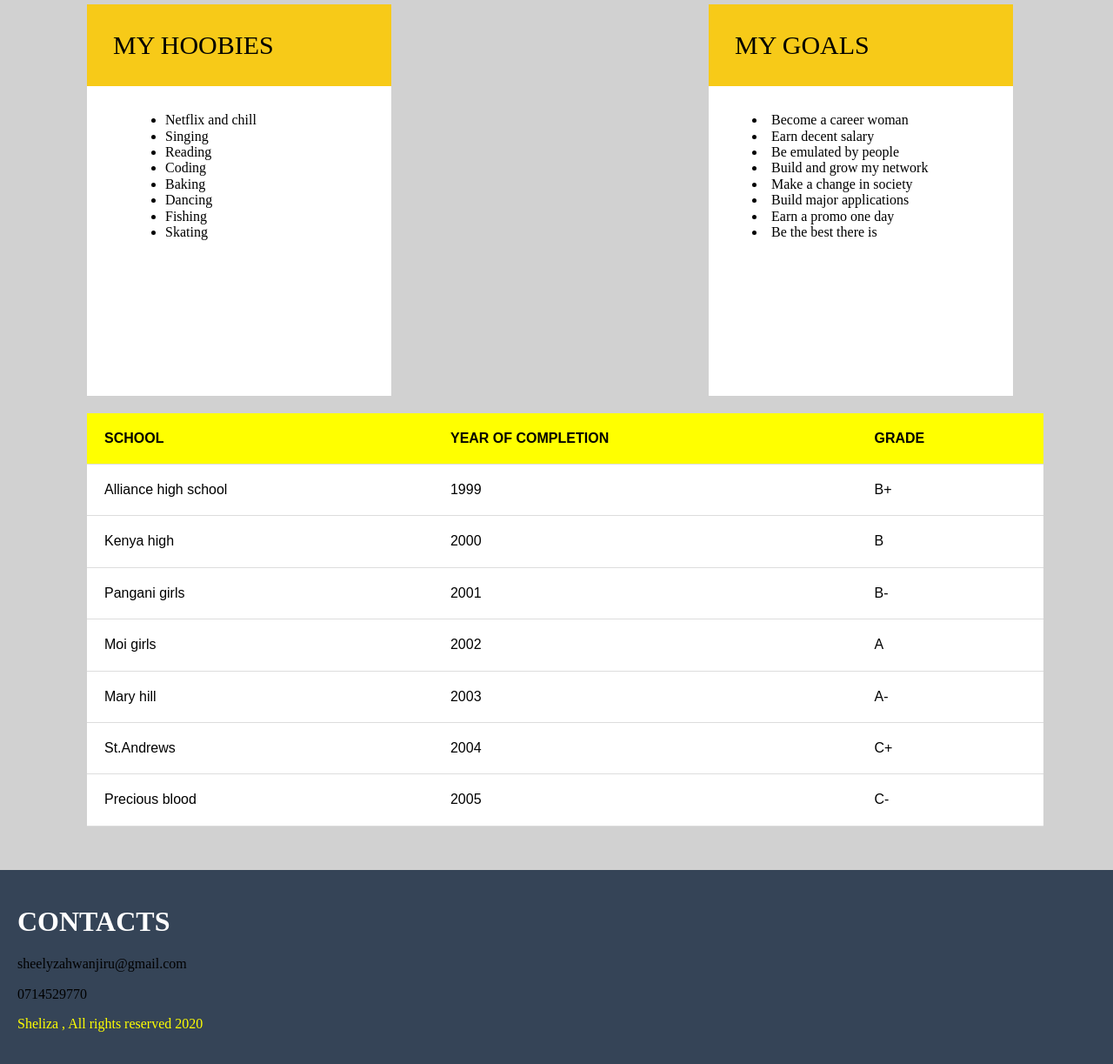
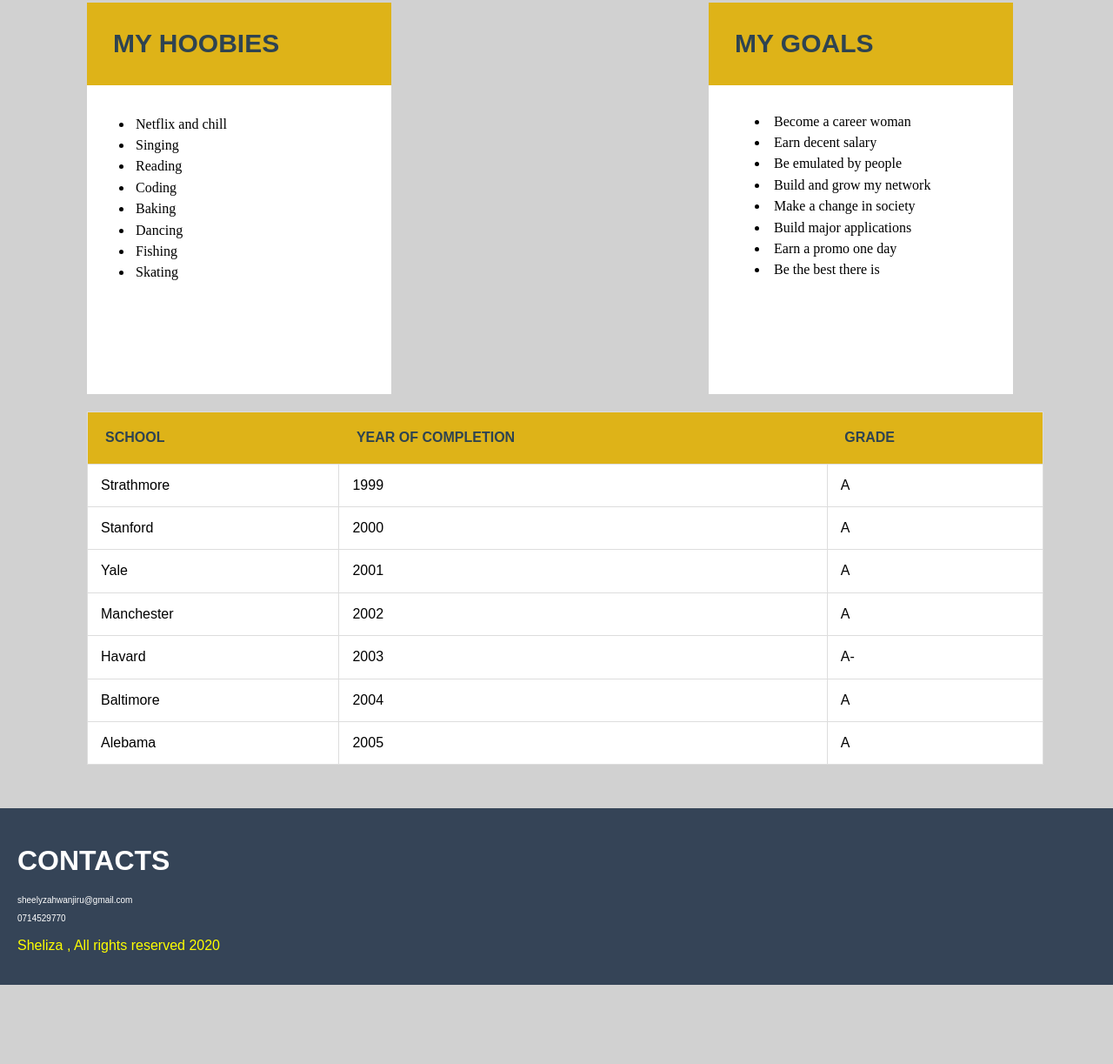
Before and after one commit to wanjirushee/Test, a plain HTML site: page Index.html in a window 1280 px wide. Shown: the part 886-2109 px from the top of the page at 87% size. After the commit the page ends 2018 px from the top, so only its background shows below. Drawn offline with Linux system fonts and the light colour scheme; files that its build step writes are made by us from their sources.

Commit message:
color change

```diff
--- a/Index.html
+++ b/Index.html
@@ -24,13 +24,18 @@
         </div>
 
         <p>
-          Sheliza is a self awared person who rarely doesnt get intimidated or influenced by others.
+          Sheliza is a self concious person who  doesn't get intimidated or influenced by others.
           She has alot of dreams which are driven by her motivations.Although things sometimes dont
           work out her way,she always remembers that,"Succes is sweet,but the secret is sweat".
 
           She is a student pursuing a Diploma in Information Technology.She hopes to become a very
           successful carrer woman in Tech and possibly have an impact on other young ladies who would
           love to venture into the field as well.<br></br>
+
+          Alot of people have been walking with her from the start of her career.So many things not taught
+          in lectures,she has learnt from them.How to be confident and always being at the top  of her game.
+          She is now more equiped and feels ready to start doing major and impressive work in relation to her
+          career path.
 
           Alot of people have been walking with her from the start of her career.So many things not taught
           in lectures,she has learnt from them.How to be confident and always being at the top  of her game.
@@ -51,12 +56,7 @@
           <li>Dancing</li>
           <li>Fishing</li>
           <li>Skating</li>
-
-
-
-
-
-          </li>
+      </li>
         </ul>
       </div>
 
@@ -85,56 +85,57 @@
 </tr>
 
 <tr>
-         <td>Alliance high school</td>
+         <td>Strathmore</td>
          <td>1999</td>
-         <td>B+</td>
+         <td>A</td>
 </tr>
 
 <tr>
-         <td>Kenya high</td>
+         <td>Stanford</td>
          <td>2000</td>
-         <td>B</td>
+         <td>A</td>
 </tr>
 
 <tr>
-          <td>Pangani girls</td>
+          <td>Yale</td>
           <td>2001</td>
-          <td>B-</td>
+          <td>A</td>
 
 </tr>
 
 <tr>
-          <td>Moi girls</td>
+          <td>Manchester</td>
           <td>2002</td>
           <td>A</td>
 </tr>
 
 <tr>
-          <td>Mary hill</td>
+          <td>Havard</td>
           <td>2003</td>
           <td>A-</td>
 </tr>
 
 <tr>
-           <td>St.Andrews </td>
+           <td>Baltimore </td>
            <td>2004</td>
-           <td>C+</td>
+           <td>A</td>
 </tr>
 
 <tr>
-            <td>Precious blood</td>
+            <td>Alebama</td>
             <td>2005</td>
-            <td>C-</td>
+            <td>A</td>
 </tr>
  </table>
 </div>
 
 <footer class="Footer">
+  <div class="end">
   <h1>CONTACTS</h1>
-  <p>sheelyzahwanjiru@gmail.com</p>
-  <p>0714529770</p>
+  <p id="s">sheelyzahwanjiru@gmail.com</p>
+  <p id="t">0714529770</p>
   <p class="copy">Sheliza , All rights reserved 2020</p>
-
+  <div>
 </footer>
 
 
--- a/css/main.css
+++ b/css/main.css
@@ -6,6 +6,12 @@
     font-size:30px;
     color:#fff;
     font-size:40px;
+    font-family:sans-serif;
+}
+
+#name{
+    margin-left:0px;
+    margin-right:0px;
 }
 
 #about{
@@ -14,12 +20,14 @@
     margin-top:0px;
 }
 .p1{
-    font-size:50px;
+    font-size:40px;
     text-align:center;
     margin-top: 0px;
     color:#fff;
     margin-bottom:0px;
     font-weight:50px;
+    font-family:sans-serif ;
+    font-family:sans-serif;
 }
 
 .p2{
@@ -27,6 +35,7 @@
     margin-top:0px;
     color:yellow;
     letter-spacing:0.5rem ;
+    font-family:sans-serif;
 }
 
 #photo{
@@ -40,9 +49,15 @@
 }
 
 .about_me{
-    padding:40px;
-    background-color:#f7ca18;
+    padding:30px;
+    background-color:#deb318;
     margin-bottom:30px;
+    font-weight:bold ;
+    font-size:30px;
+    color:#2e4351;
+    margin-left:0px;
+    margin-right:0px ;
+
 
 }
 
@@ -64,16 +79,19 @@
     margin-top:0px;
 
 
+
 }
 
 .p3{
-    background-color:#f7ca18;
+    background-color:#deb318;
     padding:30px;
     margin-top:-50px;
     margin-left:-50px;
     margin-right:-50px;
-    font-weight:20px;
+    font-weight:bold;
     font-size:30px;
+    font-family:sans-serif;
+    color:#2e4351;
 
 
 }
@@ -88,24 +106,28 @@
     float:left;
     padding:50px;
     margin-top:0px;
-    margin-right:0px;
+    margin-right:10px;
 
 
 }
 
 .p4 {
-    background-color:#f7ca18;
+    background-color:#deb318;
     padding:30px;
     margin-top:-50px;
     margin-left:-50px;
     margin-right:-50px;
     font-size:30px;
+    font-weight:bold;
+    font-family:sans-serif;
+    color:#2e4351;
 
 }
 
 th{
     padding:10px;
-    background-color:yellow;
+    background-color:#deb318;
+    font-weight:bold;
 
 }
 
@@ -123,16 +145,21 @@ table{
 
 tr{
     border-bottom:1px solid#dddddd;
-    padding:50px;
+    padding:20px;
 
 }
 
-  Footer{
+  .Footer{
     padding:20px;
     background-color:#354457;
     margin-left:0px;
     margin-right:0px
 
+}
+
+.Footer h1,p{
+    margin-right:15px;
+    color:white;
 }
 
 .copy{
@@ -152,7 +179,92 @@ body{
 }
 h1{
     color:white;
+    font-family: sans-serif;
+    font-size:15px;
 }
 p{
     color:black;
 }
+
+table{
+    border:1px solid #DDDDDD;
+    border-collapse:collapse;
+    width:75%;
+    font-family:arial, sans-serif;
+    text-align:left;
+    background-color: white;
+    border-collapse:collapse;
+    width:1100px;
+    font-family:arial, sans-serif;
+    text-align:left;
+    margin-left:100px;
+    margin-right:-200px;
+    margin-bottom:50px;
+    background-color:#fff;
+
+}
+td,th{
+  padding:8px;
+  background-color: white;
+  text-align:left;
+}
+tr{
+  border-bottom:1px solid#dddddd;
+
+}
+th{
+    background-color:#666666;
+    color:black;
+    background-color:
+    padding: 20px;
+}
+td{
+    border-right:1px solid #DDDDDD;
+    padding:15px ;
+    margin-right:10px ;
+}
+tr.even{
+    background-color:#eeeeee;
+}
+tr:nth-child(even) {
+  background-color: #EEEEEE;
+}
+.model{
+background-color:#1f2a38;
+text-align: left;
+min-height: 100%;
+justify-content: center;
+font-size:10px;
+}
+
+.cont1 ul,li{
+margin-right:0px;
+margin-left:0px;
+padding:3px;
+}
+th{
+    background-color:#deb318;
+    padding:20px;
+    color:#2e4351;
+    font-weight:bold;
+}
+
+p{
+    font-family:sans-serif;
+}
+#s{
+    color:white;
+    font-size:10px;
+}
+#t{
+    color:white;
+    font-size:10px
+}
+/* #name{
+    padding:100%;
+
+} */
+
+.end{
+    margin-right:50px;
+}
```
